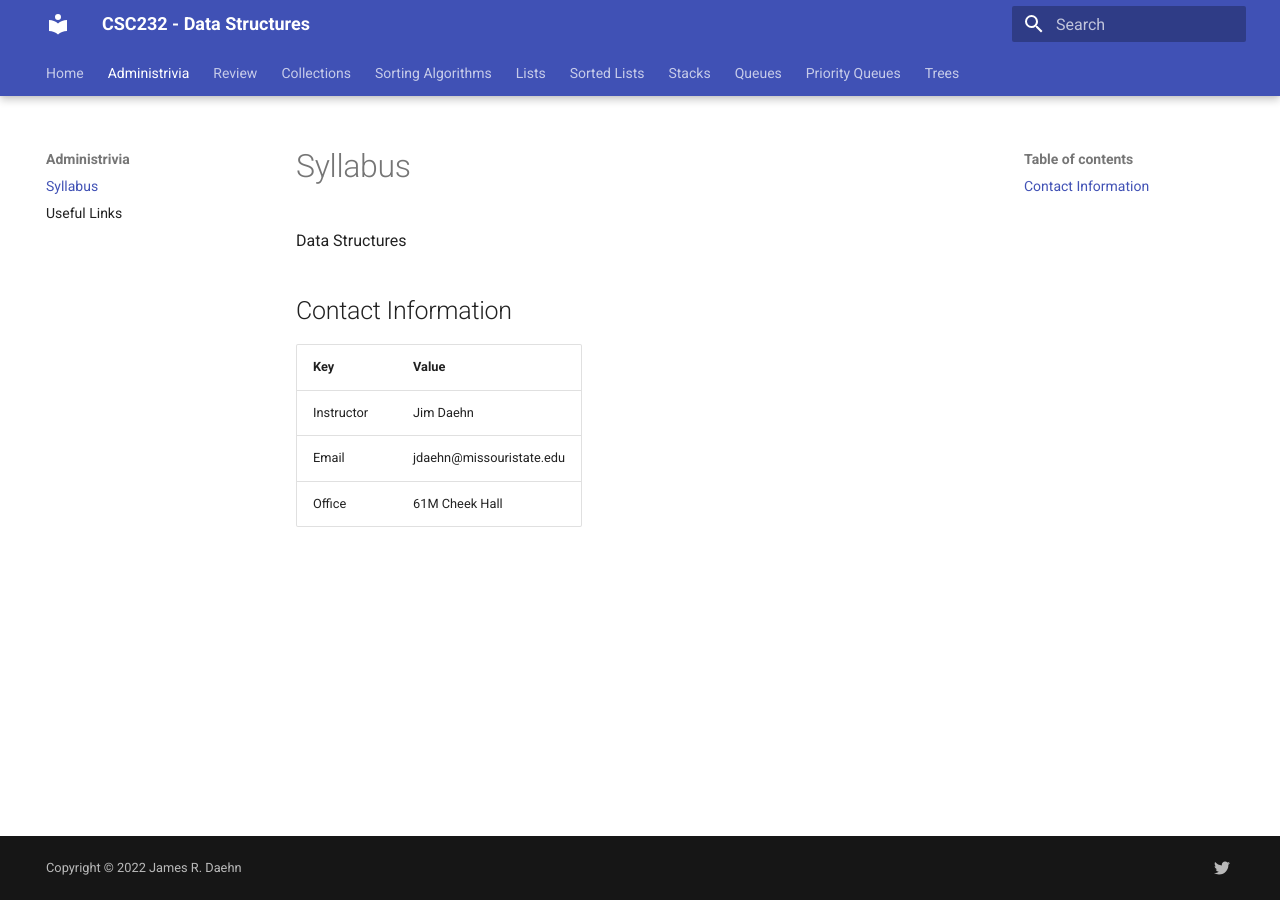
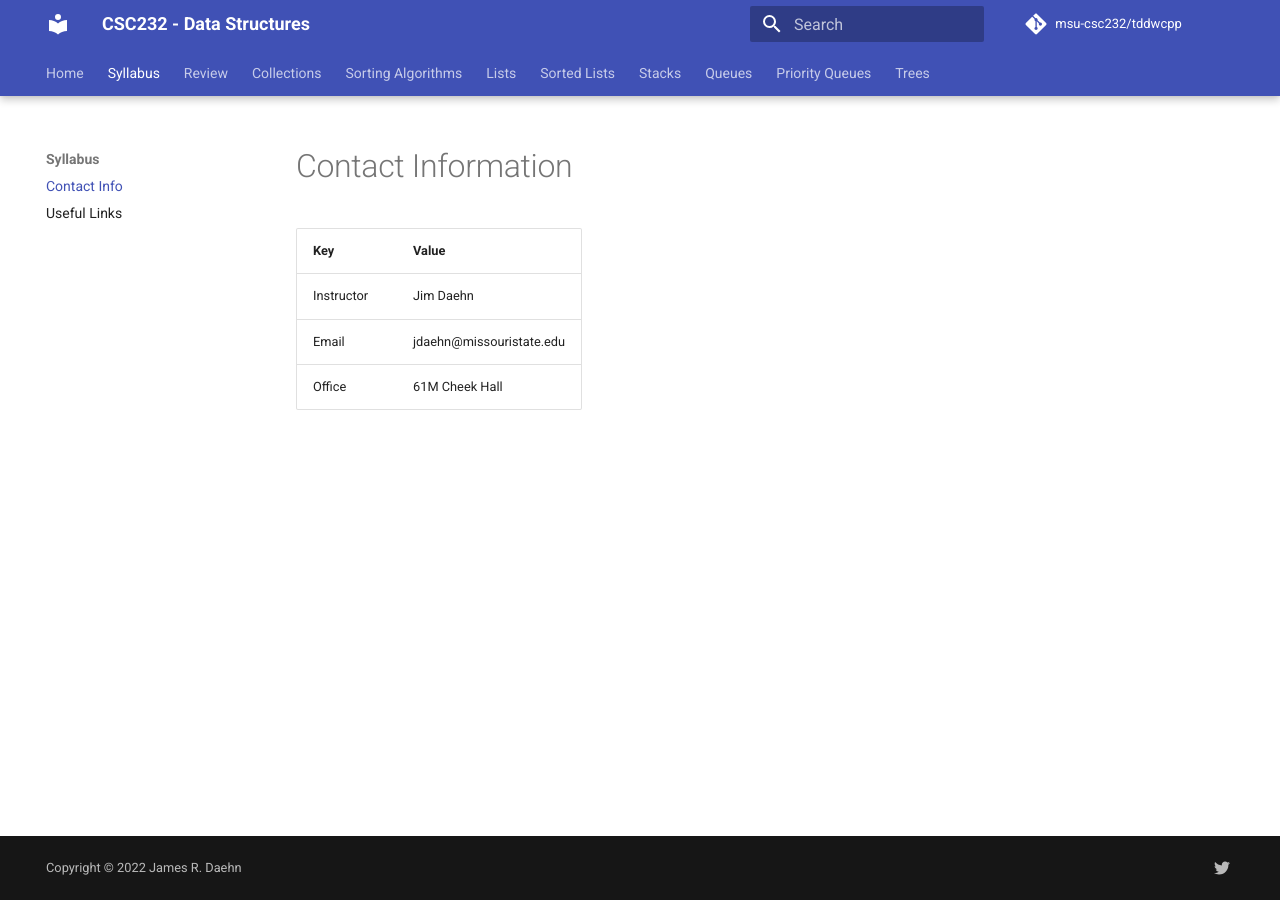
Before and after one commit to msu-csc232/tddwcpp, an MkDocs documentation site: the page built from docs/syllabus.md, in a window 1280 px wide. Built offline with MkDocs 1.6.1 and Material for MkDocs 9.7.7, drawn with Linux system fonts in a browser that asks for light colours; comment, search, counter and statistics services are not loaded.

Commit message:
Update Syllabus tab.

```diff
--- a/docs/syllabus.md
+++ b/docs/syllabus.md
@@ -1,8 +1,4 @@
-# Syllabus
-
-Data Structures
-
-## Contact Information
+# Contact Information
 
 | Key        | Value                    |
 |------------|--------------------------|
--- a/mkdocs.yml
+++ b/mkdocs.yml
@@ -1,8 +1,11 @@
 site_name: CSC232 - Data Structures
+repo_url: https://github.com/msu-csc232/tddwcpp
+repo_name: msu-csc232/tddwcpp
+edit_uri: ""
 nav:
   - Home: index.md
-  - Administrivia:
-      - Syllabus: syllabus.md
+  - Syllabus:
+      - Contact Info: syllabus.md
       - Useful Links: links.md
   - Review:
       - Basics:
@@ -29,6 +32,8 @@ theme:
     - navigation.instant
     - navigation.tracking
     - search.suggest
+  icon:
+    repo: fontawesome/brands/git-alt
 extra:
   generator: false
   social:
```
